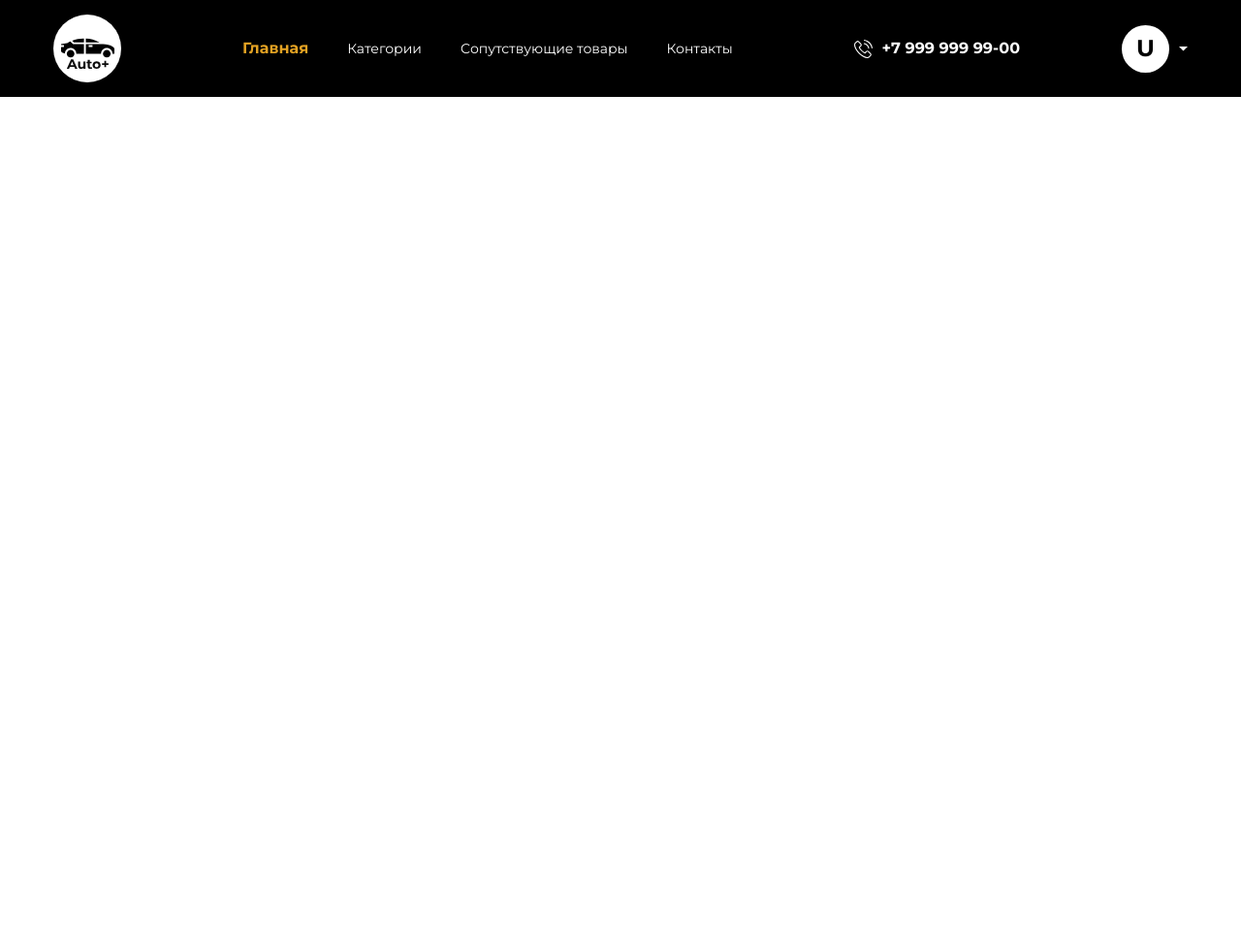
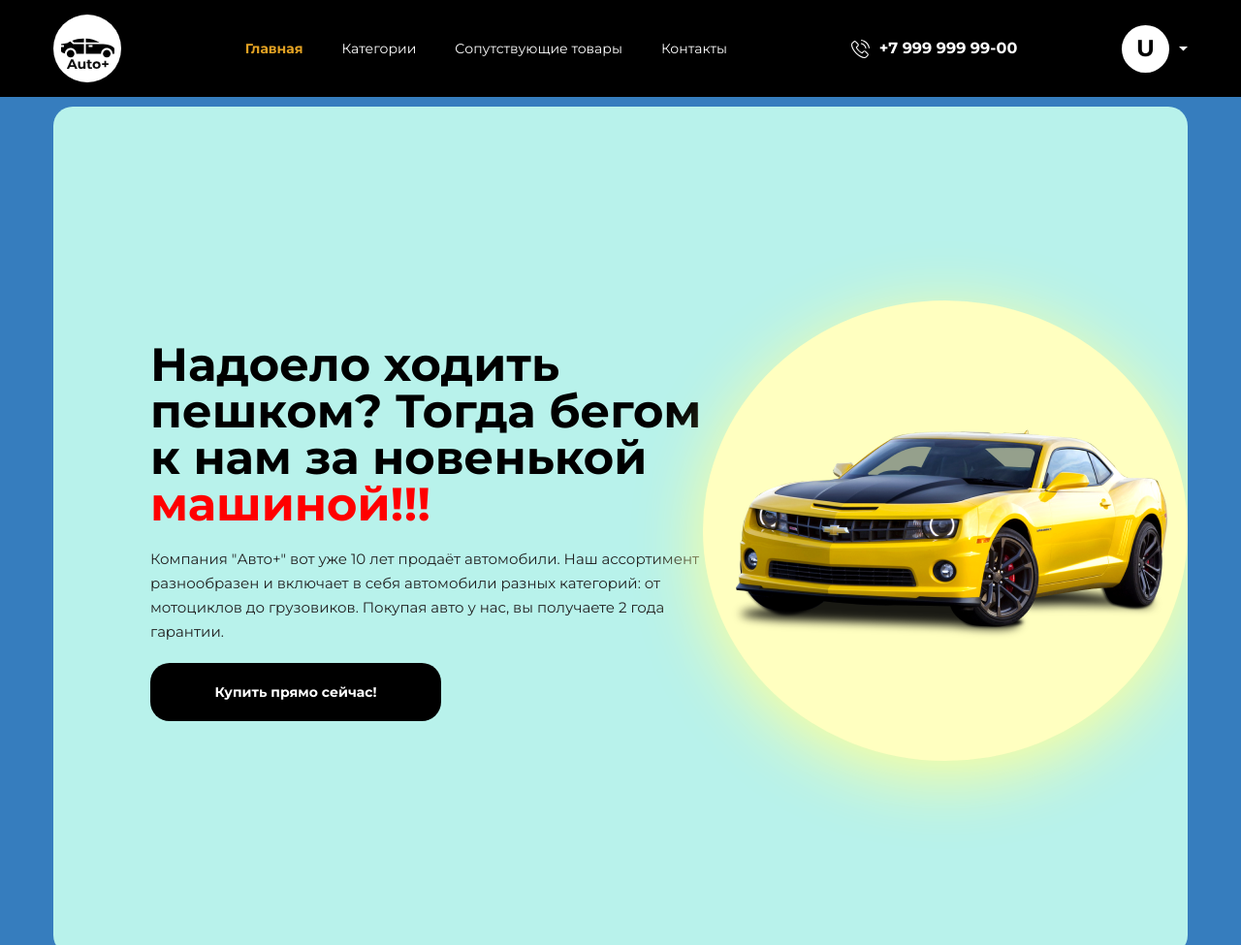
Before and after one commit to Murvalyan/Auto, a plain HTML site: page index.html in a window 1280 px wide. Shown: the top 975 px of the page at 97% size. Before the commit the page ends 800 px from the top, so only its background shows below. Drawn offline with Linux system fonts and the light colour scheme.

Commit message:
Main-section

```diff
--- a/#sourse/style.scss
+++ b/#sourse/style.scss
@@ -88,3 +88,68 @@ body{
 	font-weight: bold;
 	color:#000;
 }
+.background {
+	background: #367DBE;
+	padding: 10px 0;
+}
+.container2 {
+	width: 1170px;
+	margin: 0 auto;
+	background: #B8F2EB;
+	border-radius: 20px;
+	overflow: hidden;
+}
+.main-section {
+	&__block0 {
+		display:flex;
+		margin: 0 0 0 100px;
+		padding:200px 0 200px 0;
+		align-items: center;
+	}
+	&__block1 {
+	}
+	&__block2 {
+	}
+}
+.block1 {
+	&__title {
+		font-size: 48px;
+		font-weight: bold;
+		color:#000;
+		&_red {
+			color:#FF0000;
+		}
+	}
+	&__subtitle {
+		font-size: 15px;
+		line-height: 25px;
+		padding:20px 0;
+	}
+	&__button-back {
+		width: 300px;
+		height: 60px;
+		background: #000;
+		border-radius: 20px;
+		display: flex;
+		justify-content: center;
+		align-items: center;
+	}
+	&__link {
+		font-size: 14px;
+		font-weight: bold;
+		text-decoration: none;
+		color:#fff;
+	}
+}
+.block2 {
+	&__back {
+		width: 500px;
+		height: 475px;
+		display: flex;
+		justify-content: center;
+		align-items: center;
+		background: #FFFFC0;
+		border-radius:100%;
+		box-shadow: 0 15px 70px #FFFF98;
+	}
+}
--- a/index.html
+++ b/index.html
@@ -13,11 +13,11 @@
 			<div class="container">
 				<div class="header__container-menu container-menu">
 					<div class="container-menu__logo">
-						<img class="logo"src="img/svg/logo.svg" alt="Auto+"/>
+						<img class="logo" src="img/svg/logo.svg" alt="Auto+"/>
 					</div>
 					<nav class="header__navigation nav">
 						<ul class="nav__list">
-							<li class="nav__link" ><a href="#" class="Activ" class="link__a">Главная</a></li>
+							<li class="nav__link" ><a href="#" class="Activ link__a">Главная</a></li>
 							<li class="nav__link"><a href="#" class="link__a">Категории</a></li>
 							<li class="nav__link"><a href="#" class="link__a">Cопутствующие товары</a></li>
 							<li class="nav__link"><a href="#" class="link__a">Контакты</a></li>
@@ -38,6 +38,32 @@
 				</div>
 			</div>
 		</header>
+		<div class="background">
+			<div class="container2">
+				<section class="main-section">
+					<div class="main-section__block0">
+						<div class="main-section__block1 block1">
+							<h1 class="block1__title">
+								Надоело ходить пешком?
+								Тогда бегом к нам за новенькой <span class="block1__title_red">машиной!!!</span>
+							</h1>
+							<p class="block1__subtitle">
+								Компания "Авто+" вот уже 10 лет продаёт автомобили. Наш ассортимент разнообразен и включает в себя автомобили разных категорий: от мотоциклов до грузовиков.
+								Покупая авто у нас, вы получаете 2 года гарантии.
+							</p>
+							<div class="block1__button-back">
+								<a href="#" class="block1__link">Купить прямо сейчас!</a>
+							</div>
+						</div>
+						<div class="main-section__block2 block2">
+							<div class="block2__back">
+								<img src="img/camaro.png" alt="camaro"/>
+							</div>
+						</div>
+					</div>
+				</section>
+			</div>
+		</div>
 	</div>
 </body>
 </html>
```
Also changed, not shown: css/style.css, img/camaro.png (added).
